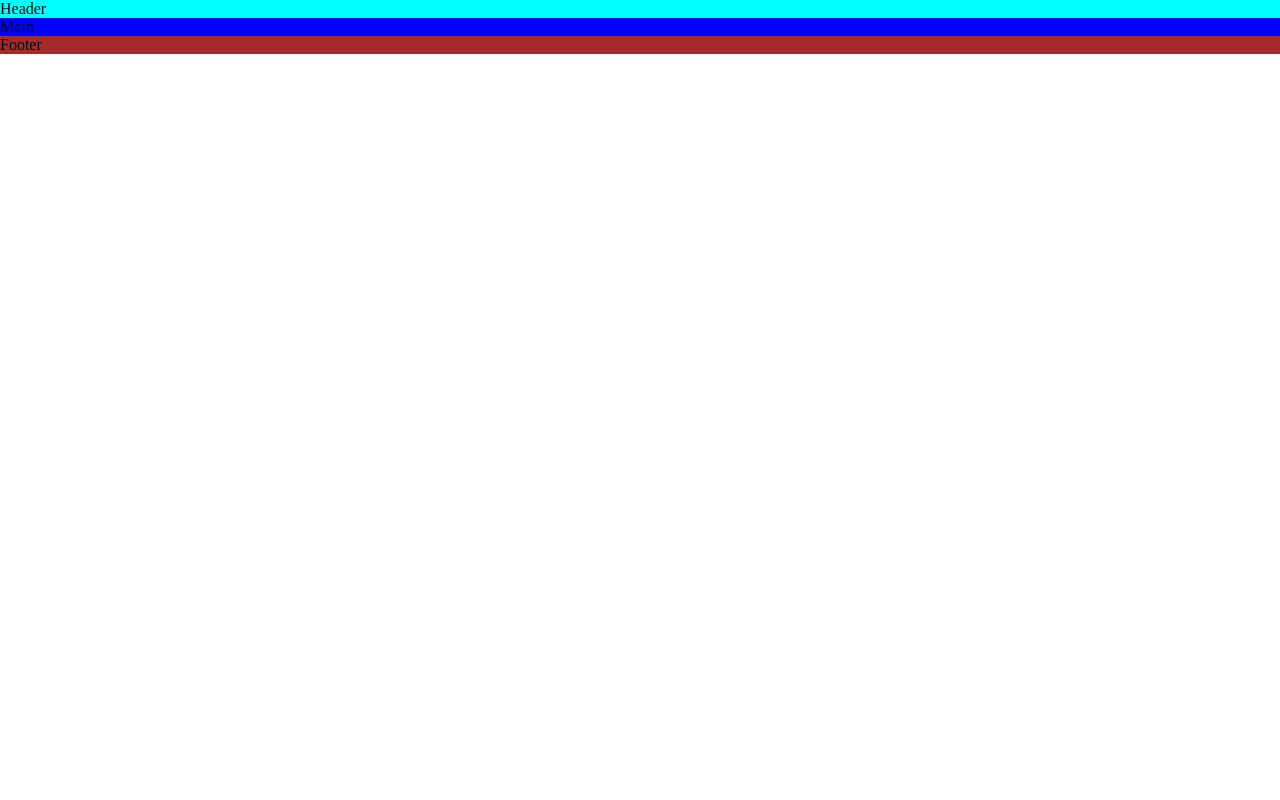
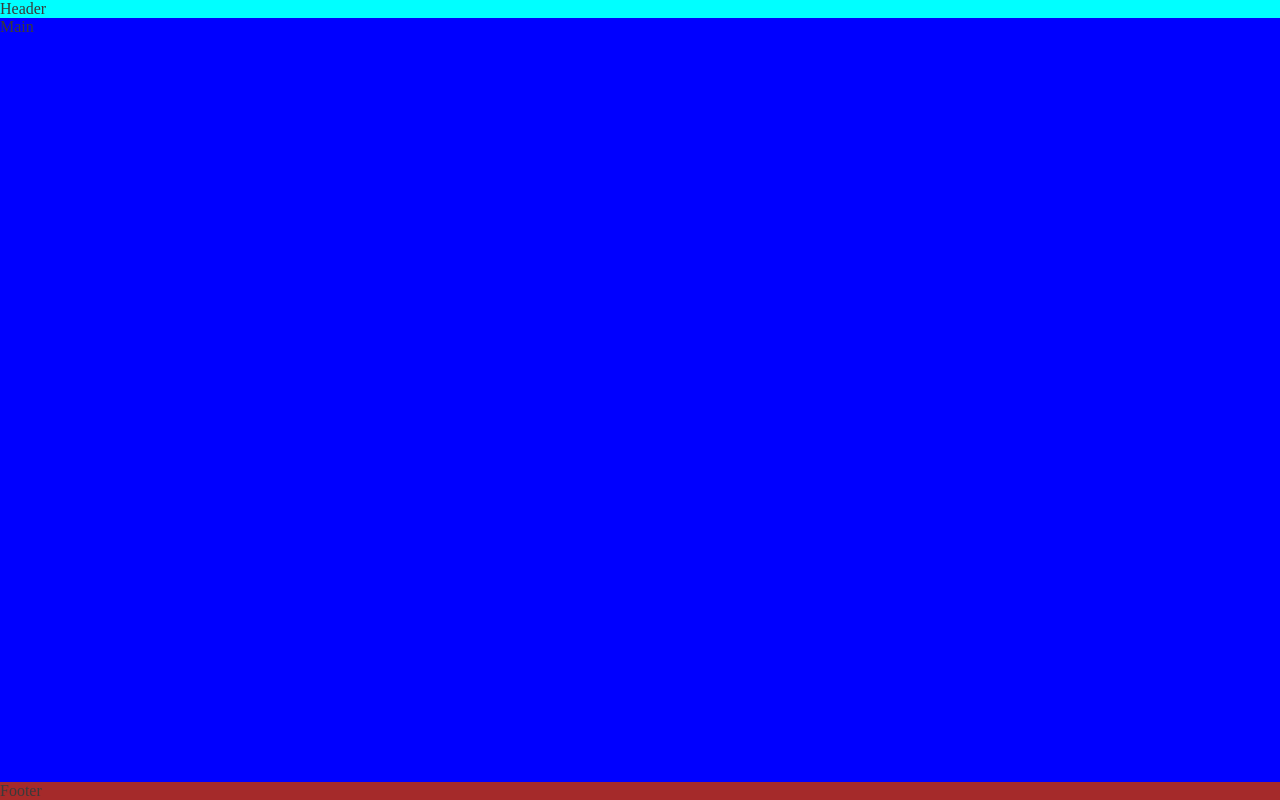
Before and after one commit to Anasousa11/love-running, a plain HTML site: page index.html in a window 1280 px wide. Drawn offline with Linux system fonts and the light colour scheme.

Commit message:
push footer down using flex style

```diff
--- a/assets/css/style.css
+++ b/assets/css/style.css
@@ -4,11 +4,18 @@
     box-sizing: border-box;
 }
 /*ctrl+shift+R for refreashing changes to CSS */
+body {
+    min-height: 100vh;
+    display: flex;
+    flex-direction: column;
+    color: #3a3a3a;
+}
 header {
     background-color: aqua;
 }
 main {
     background-color: blue;
+    flex: 1 0 auto;
 }
 footer {
     background-color: brown;
```
